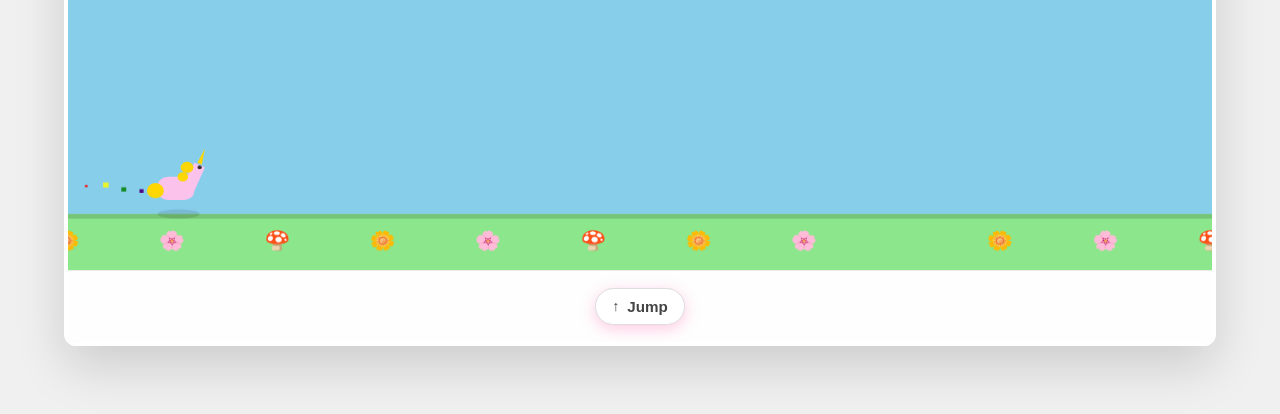
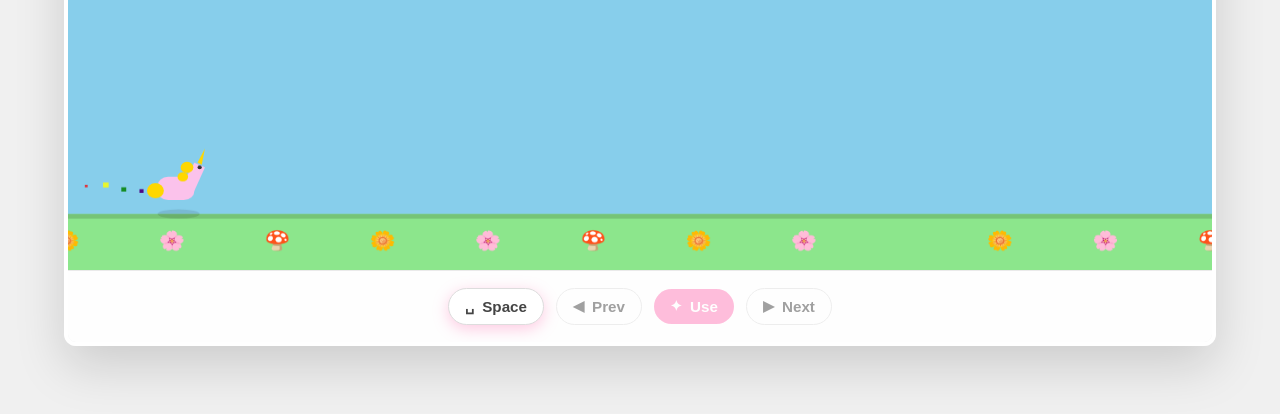
Before and after one commit to nhlutterodt/UnicornSideScrollAdventure, a website with bundled scripts: page index.html in a window 1280 px wide. Both pictures are taken after a click on the element "Game Controls". Shown: the part 374-788 px from the top of the page. Built offline with nearby package versions, Linux system fonts and the light colour scheme.

Commit message:
feat: Add disabled state for game control buttons and update related tests

```diff
--- a/css/ui.css
+++ b/css/ui.css
@@ -127,6 +127,12 @@
     border: 1px solid #ddd;
 }
 
+.game-control-btn-disabled {
+    opacity: 0.5;
+    cursor: not-allowed;
+    box-shadow: none;
+}
+
 .game-control-icon {
     font-size: 0.9rem;
     line-height: 1;
--- a/js/Config.js
+++ b/js/Config.js
@@ -350,9 +350,9 @@ export const Config = {
             },
             jump: {
                 id: 'jump',
-                label: 'Jump',
-                icon: '↑',
-                ariaLabel: 'Jump',
+                label: 'Space',
+                icon: '␣',
+                ariaLabel: 'Jump (Space key)',
                 variant: 'secondary',
                 inputAction: 'jump'
             },
--- a/js/systems/HybridControlsBar.js
+++ b/js/systems/HybridControlsBar.js
@@ -42,8 +42,11 @@ export function resolveControlActions(controlsConfig, state, capabilities, conte
     return pack
         .map((actionId) => controlsConfig.actions[actionId])
         .filter(Boolean)
+        .map((action) => ({
+            ...action,
+            disabled: !!(action.requiresAbility && !hasAbility)
+        }))
         .filter((action) => {
-            if (action.requiresAbility && !hasAbility) return false;
             if (action.touchOnly && !capabilities.touchPrimary) return false;
             if (action.keyboardOnly && !capabilities.keyboardPresent) return false;
             if (action.compactOnly && !capabilities.compactViewport) return false;
@@ -129,6 +132,10 @@ export class HybridControlsBar {
             const button = document.createElement('button');
             button.type = 'button';
             button.className = `game-control-btn ${action.variant === 'primary' ? 'game-control-btn-primary' : 'game-control-btn-secondary'}`;
+            if (action.disabled) {
+                button.classList.add('game-control-btn-disabled');
+                button.disabled = true;
+            }
             button.dataset.actionId = action.id;
             button.setAttribute('aria-label', action.ariaLabel || action.label || action.id);
 
@@ -154,6 +161,7 @@ export class HybridControlsBar {
 
         const button = target.closest('button[data-action-id]');
         if (!button) return;
+        if (button.disabled) return;
 
         const actionId = button.dataset.actionId;
         this._dispatch(actionId);
@@ -162,6 +170,7 @@ export class HybridControlsBar {
     _dispatch(actionId) {
         const action = this.controls.actions[actionId];
         if (!action) return;
+        if (action.requiresAbility && !this.getHasAbility()) return;
 
         if (!this._canDispatch(action)) return;
 
```
Also changed, not shown: js/systems/HybridControlsBar.test.js (+10 -4 lines), tests/smoke.regression.spec.js (+20 -2 lines).
